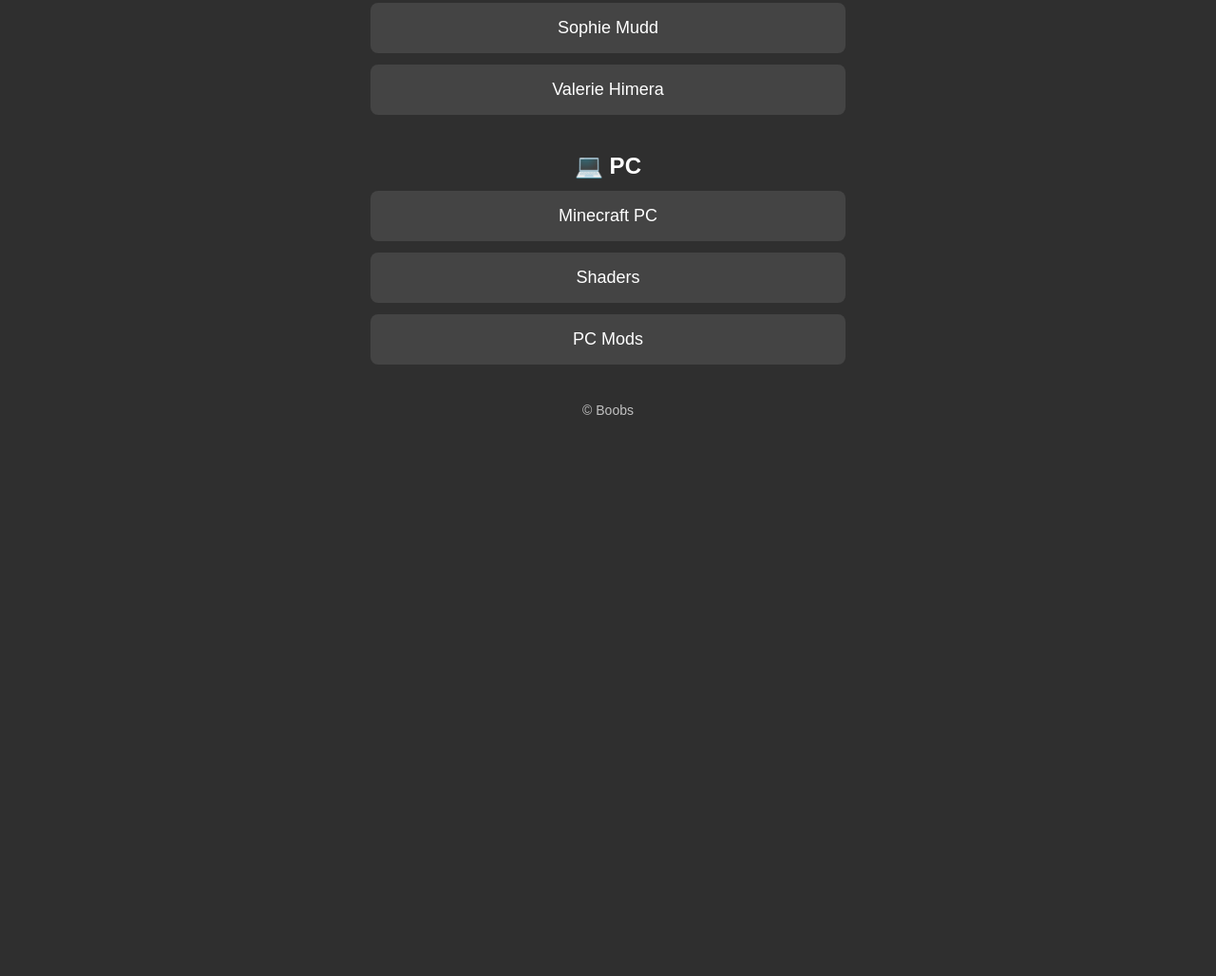
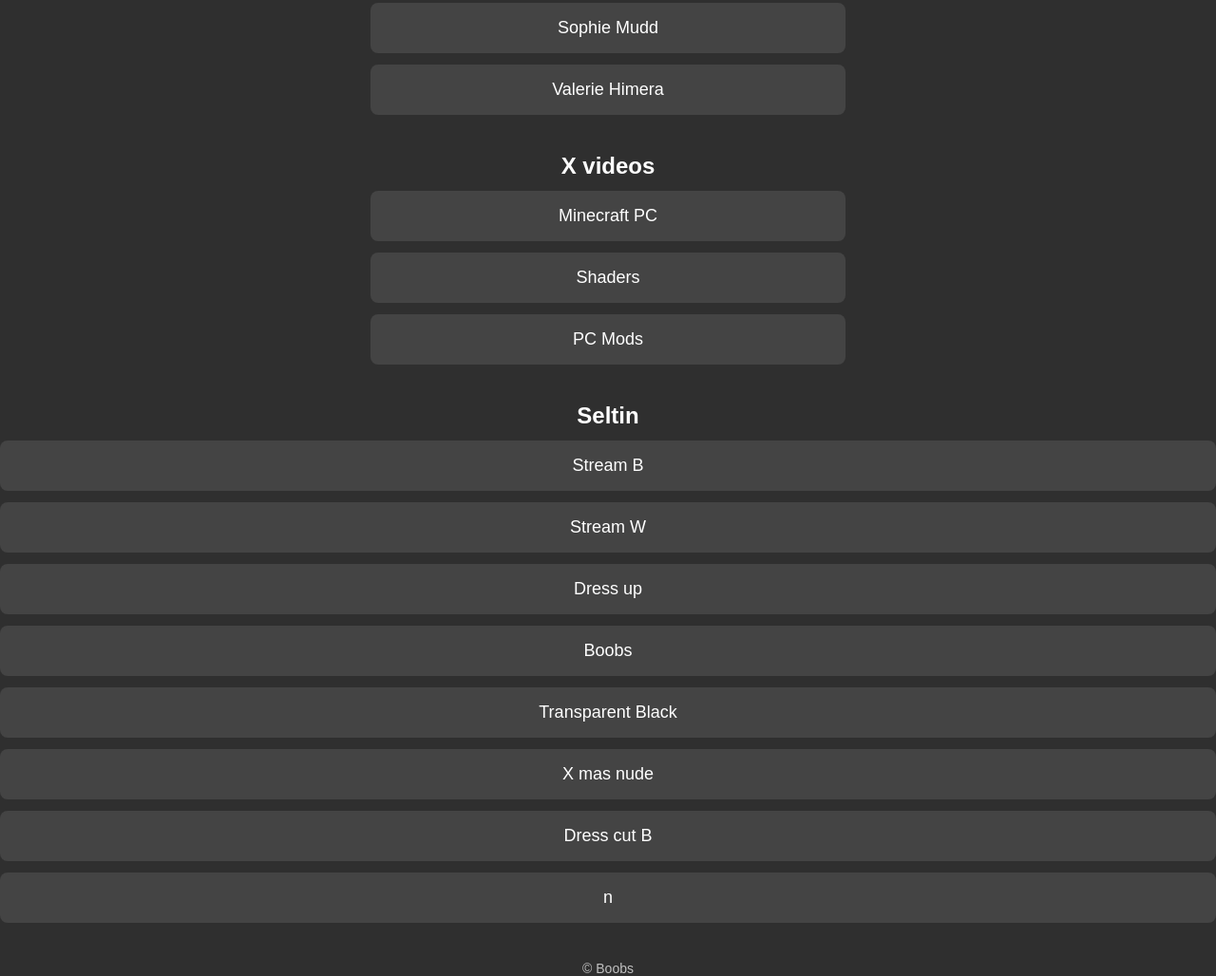
Before and after one commit to hottie-boob/fav, a plain HTML site: page index.html in a window 1280 px wide. Shown: the part 1773-2801 px from the top of the page at 95% size. Before the commit the page ends 2213 px from the top, so only its background shows below. Drawn offline with Linux system fonts and the light colour scheme.

Commit message:
Update index.html

```diff
--- a/index.html
+++ b/index.html
@@ -120,13 +120,24 @@
 <a class="link-btn" href="https://photos.app.goo.gl/TnSPc55DXZY5vXUj9">Sophie Mudd</a>
 <a class="link-btn" href="https://photos.app.goo.gl/WfZ2XPZMayhkrBtY9">Valerie Himera</a>
 
-<div class="section">💻 PC</div>
+<div class="section">X videos</div>
 
 <a class="link-btn" href="#">Minecraft PC</a>
 <a class="link-btn" href="#">Shaders</a>
 <a class="link-btn" href="#">PC Mods</a>
 
 </div>
+
+<div class="section">Seltin</div>
+
+<a class="link-btn" href="https://fapfolder.club/posts/4lv3pac0tu">Stream B</a>
+<a class="link-btn" href="https://fapfolder.club/posts/jeh9aqb70u">Stream W</a>
+<a class="link-btn" href="https://fapfolder.club/posts/28zqseb4ia">Dress up</a>
+<a class="link-btn" href="https://fapfolder.club/posts/j5d1ynm42e">Boobs</a>
+<a class="link-btn" href="https://fapfolder.club/posts/nbjofxcy5u">Transparent Black</a>
+<a class="link-btn" href="https://fapfolder.club/posts/xawmr086yp">X mas nude</a>
+<a class="link-btn" href="https://fapfolder.club/posts/70cmtvzbkw">Dress cut B</a>
+<a class="link-btn" href="#">n</a>
 
 <div class="footer">
 © Boobs
```
